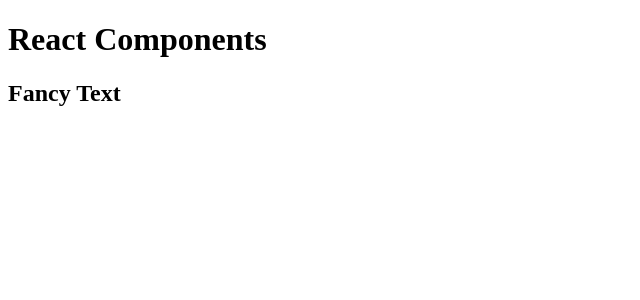
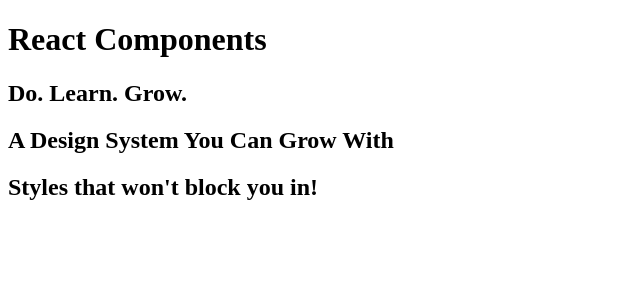
Before and after one commit to Ly900/react-components, a React (Vite) app: page / in a window 1280 px wide. Shown: the top 300 px of the page, without its empty margins (0-640 px from the left). Built offline with nearby package versions, Linux system fonts and the light colour scheme.

Commit message:
Create different text for example

```diff
--- a/src/App.tsx
+++ b/src/App.tsx
@@ -3,10 +3,10 @@
 import viteLogo from '/vite.svg';
 import './App.scss';
 
-function FancyText() {
+function FancyText({ text }) {
 	return (
 		<div className="fancy-text">
-			<h2 className="fancy-text__subheading">Fancy Text</h2>
+			<h2 className="fancy-text__subheading">{text}</h2>
 		</div>
 	);
 }
@@ -16,7 +16,11 @@
 		<>
 			<h1>React Components</h1>
 
-			<FancyText />
+			<FancyText text="Do. Learn. Grow." />
+
+			<FancyText text="A Design System You Can Grow With" />
+
+			<FancyText text="Styles that won't block you in!" />
 		</>
 	);
 }
```
